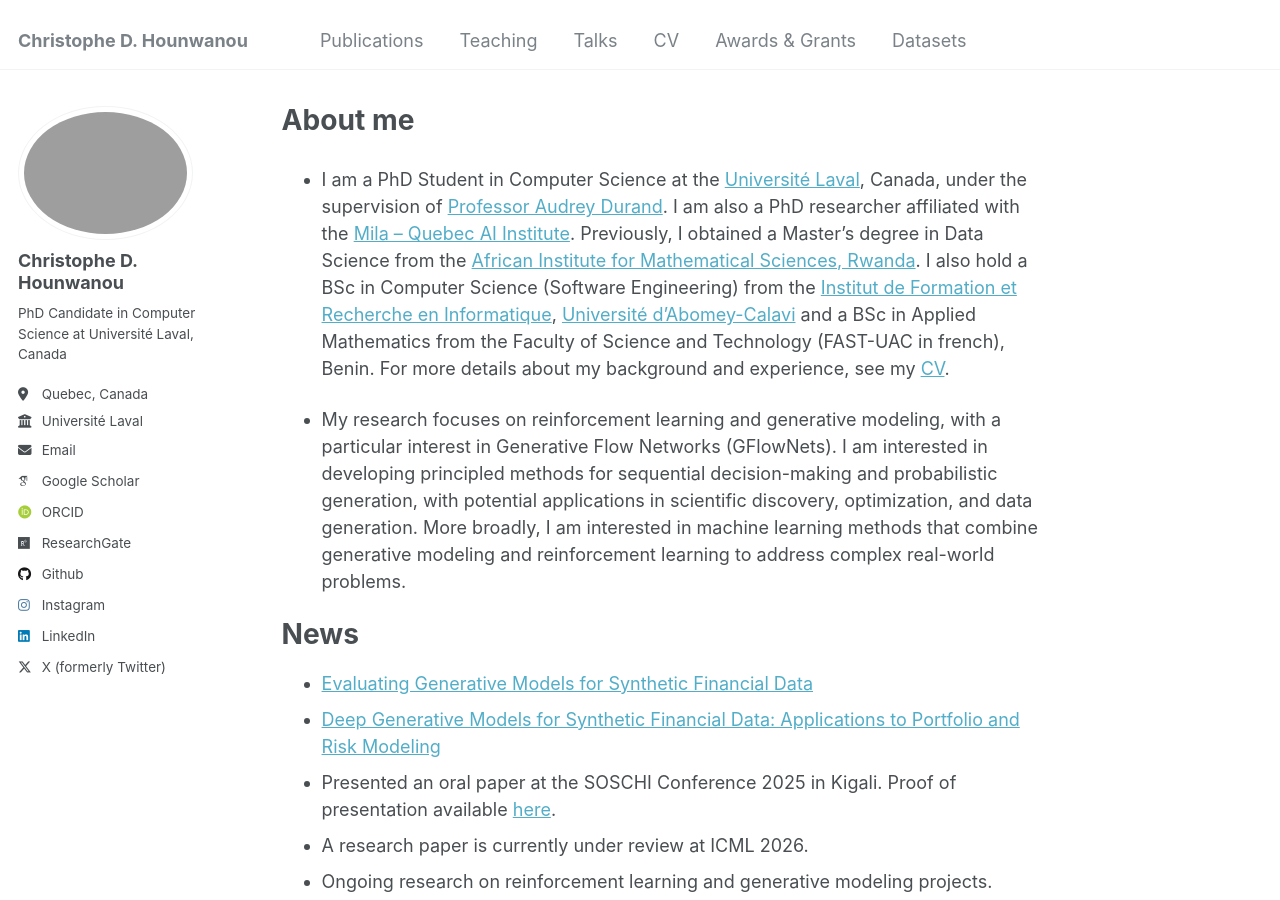
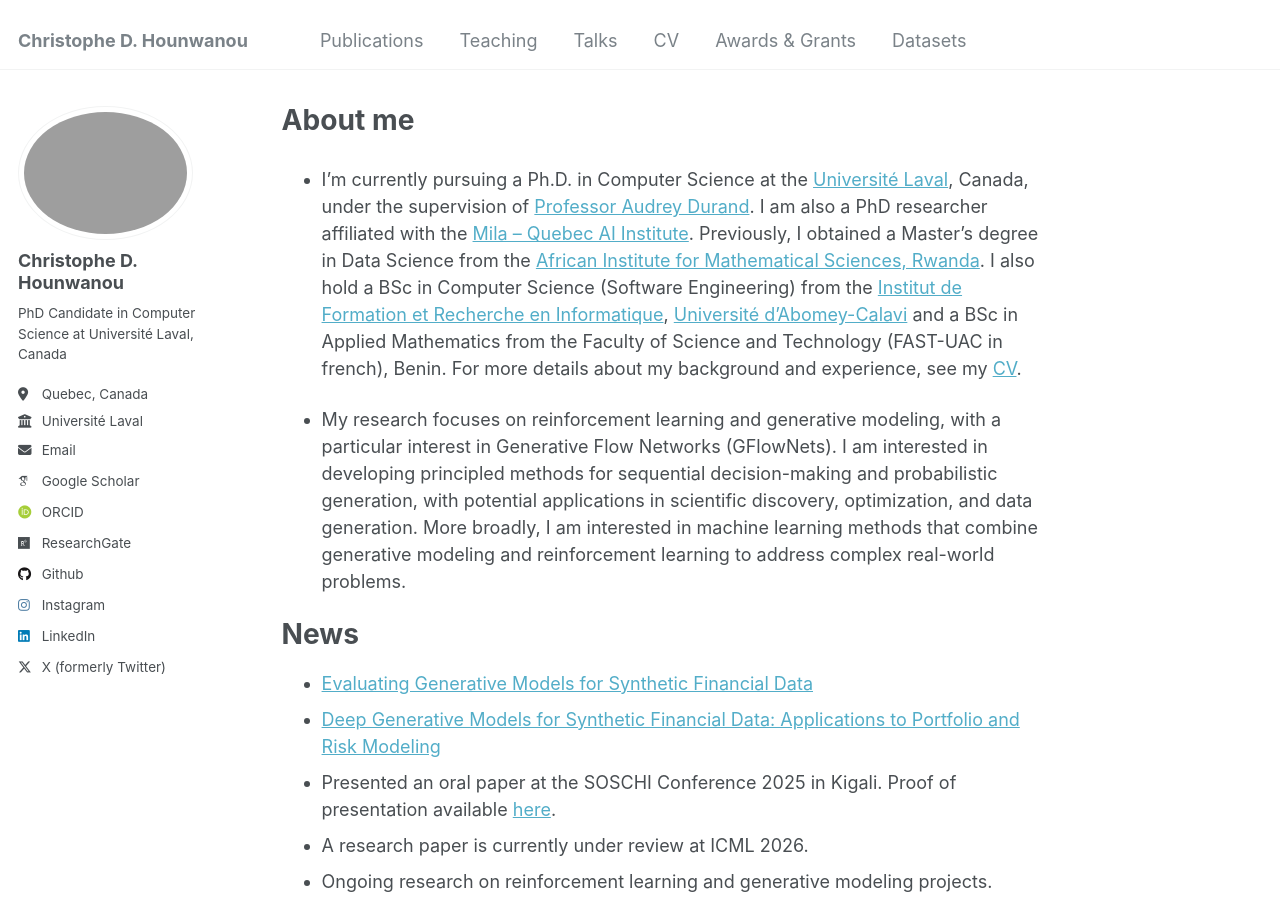
Before and after one commit to chrishounwanou/chrishounwanou.github.io, a Jekyll site: the page built from _pages/about.md, in a window 1280 px wide and 900 px high. Built offline with Jekyll 4.4.1, drawn with Linux system fonts in a browser that asks for light colours; some web fonts are replaced.

Commit message:
Update about.md

```diff
--- a/_pages/about.md
+++ b/_pages/about.md
@@ -6,7 +6,7 @@ redirect_from:
   - /about/
   - /about.html
 ---
-- I am a PhD Student in Computer Science at the [Université Laval](https://www.ulaval.ca/), Canada, under the supervision of [Professor Audrey Durand](https://mila.quebec/fr/annuaire/audrey-durand). I am also a PhD researcher affiliated with the [Mila – Quebec AI Institute](https://mila.quebec/fr). Previously, I obtained a Master's degree in Data Science from the [African Institute for Mathematical Sciences, Rwanda](https://aims.ac.rw/). I also hold a BSc in Computer Science (Software Engineering) from the [Institut de Formation et Recherche en Informatique](https://ifri-uac.bj/), [Université d'Abomey-Calavi](https://www.uac.bj/) and a BSc in Applied Mathematics from the Faculty of Science and Technology (FAST-UAC in french), Benin. For more details about my background and experience, see my [CV](/files/Christophe_Hounwanou_CV.pdf).
+- I'm currently pursuing a Ph.D. in Computer Science at the [Université Laval](https://www.ulaval.ca/), Canada, under the supervision of [Professor Audrey Durand](https://mila.quebec/fr/annuaire/audrey-durand). I am also a PhD researcher affiliated with the [Mila – Quebec AI Institute](https://mila.quebec/fr). Previously, I obtained a Master's degree in Data Science from the [African Institute for Mathematical Sciences, Rwanda](https://aims.ac.rw/). I also hold a BSc in Computer Science (Software Engineering) from the [Institut de Formation et Recherche en Informatique](https://ifri-uac.bj/), [Université d'Abomey-Calavi](https://www.uac.bj/) and a BSc in Applied Mathematics from the Faculty of Science and Technology (FAST-UAC in french), Benin. For more details about my background and experience, see my [CV](/files/Christophe_Hounwanou_CV.pdf).
 
 - My research focuses on reinforcement learning and generative modeling, with a particular interest in Generative Flow Networks (GFlowNets). I am interested in developing principled methods for sequential decision-making and probabilistic generation, with potential applications in scientific discovery, optimization, and data generation. More broadly, I am interested in machine learning methods that combine generative modeling and reinforcement learning to address complex real-world problems.
 
```
